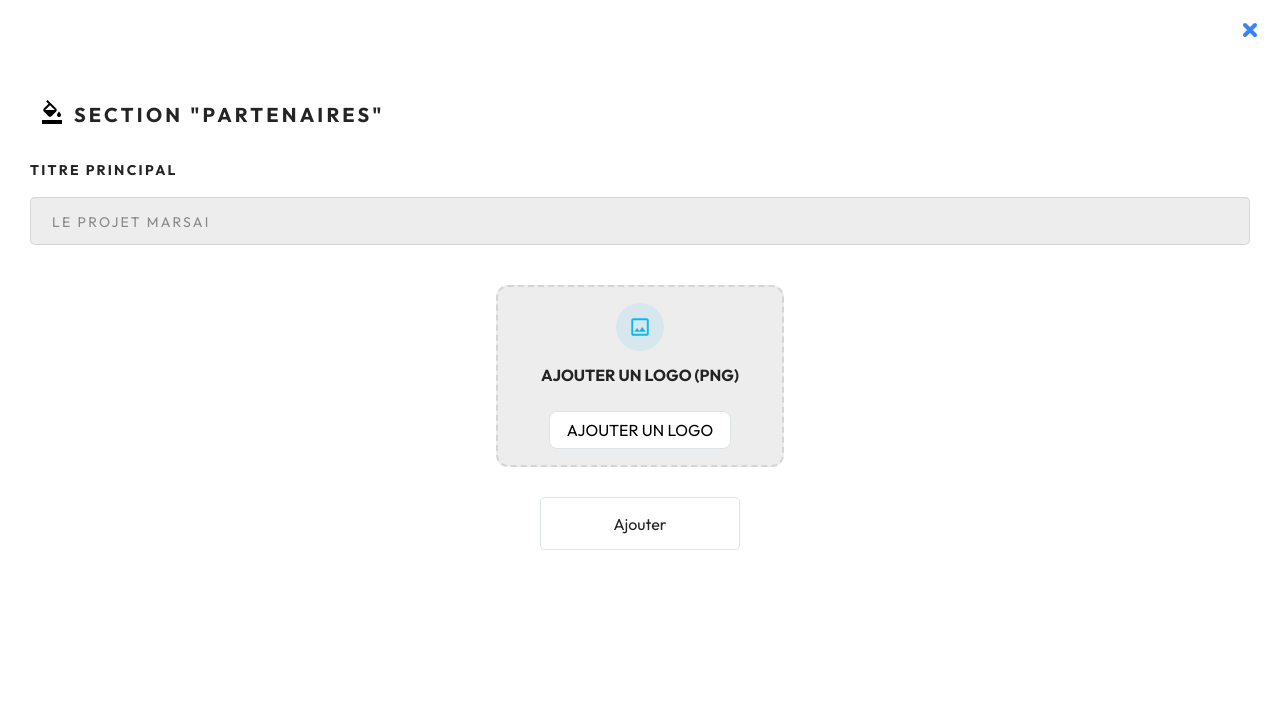
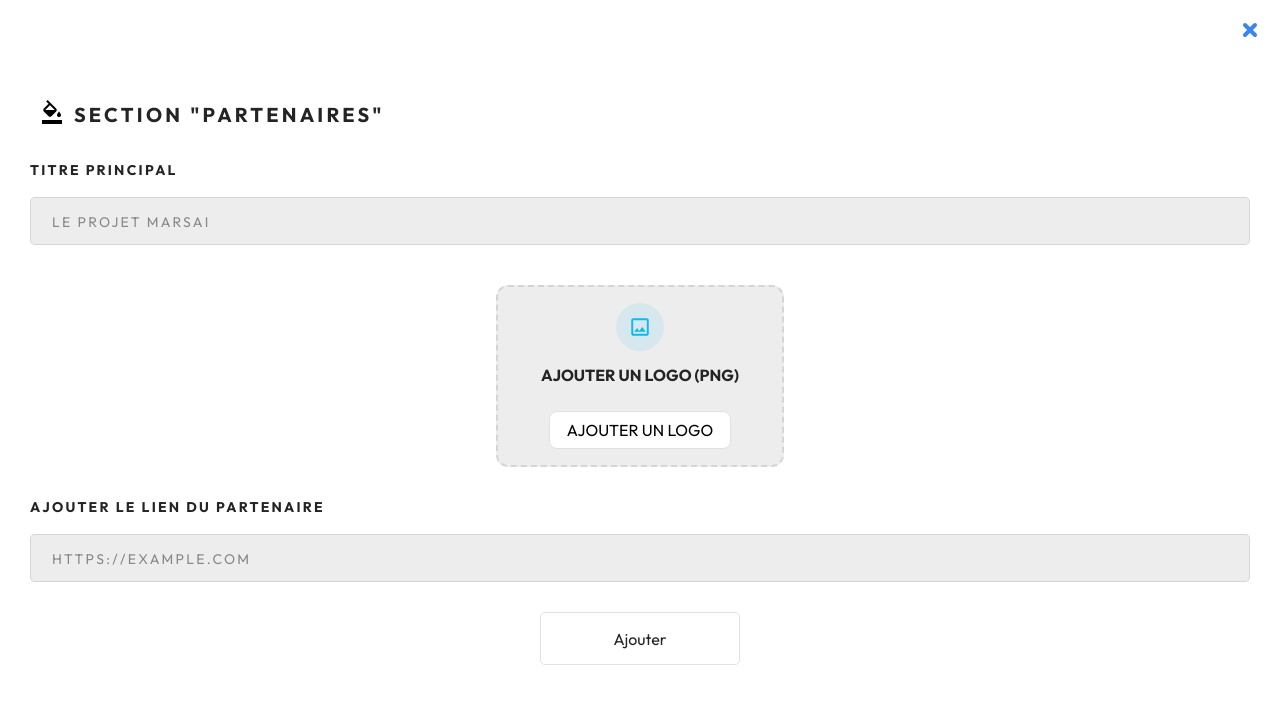
Before and after one commit to LorianaD/project_marsai-bordeaux-groupe_LVETM, a React (Vite) app in the folder front/: page /partnerform in a window 1280 px wide. Shown: the top 704 px of the page. Built offline with nearby package versions, Linux system fonts and the light colour scheme; no server answers.

Commit message:
fix partners

```diff
--- a/front/src/components/Form/CMS/Home/Partner.jsx
+++ b/front/src/components/Form/CMS/Home/Partner.jsx
@@ -85,6 +85,14 @@ function Partner() {
                         </label>
                     </div>
                 </div>
+
+                <div className="flex flex-col pb-[10px] justify-start gap-[16px] self-stretch uppercase placeholder:uppercase">
+                    <label htmlFor="url" className="text-[14px] font-semibold tracking-[2.24px]">
+                        Ajouter le lien du partenaire
+                    </label>
+                    <input type="text" id="url" name="url" value={values.url} onChange={handleChange} placeholder="https://example.com" className="placeholder:uppercase placeholder:text-[rgba(255, 255, 255, 0.70)] placeholder:text-[14px] placeholder:tracking-[2.24px] flex py-[11px] px-[21px] items-center self-stretch gap-[10px] rounded-[5px] border border-[rgba(0,0,0,0.10)] bg-[rgba(0,0,0,0.07)] dark:border-[rgba(255,255,255,0.10)] dark:bg-[rgba(255,255,255,0.07)] backdrop-blur-[2.4px]" />
+                </div>
+
                 <div className="w-full flex justify-center">
                     <button type="submit" className="flex w-[200px] h-[53px] items-center justify-center gap-[13px] px-[21px] py-[10px] rounded-[5px] border border-[#DBE3E6] bg-white dark:border-[rgba(0,0,0,0.11)] dark:bg-[#333]">
                         Ajouter
--- a/front/src/components/Home/SectionPartner.jsx
+++ b/front/src/components/Home/SectionPartner.jsx
@@ -11,6 +11,8 @@ function SectionPartner() {
     const [loading, setLoading] = useState(true);
     const [Message, setMessage] = useState("");
 
+    let isMounted = true;
+
     async function GetAllPartner() {
         // console.log("Fonction GetAllPartner OK");
 
@@ -23,11 +25,16 @@ function SectionPartner() {
             const res = await GetPartnerApi();
             // console.log("API response: ", res);
 
-            setPartners(Array.isArray(res.data) ? res.data : []);
+            const data = Array.isArray(res.data) ? res.data : [];
+
+            setPartners(data.slice(0,8));
 
         } catch (error) {
             console.error(error);
             setMessage("Erreur serveur");
+
+        } finally {
+            setLoading(false);
         }
 
     }
@@ -53,10 +60,10 @@ function SectionPartner() {
                     </span>
                 </h2>
             </div>
-            <div className="grid md:h-[146px] grid-cols-2 md:grid-cols-4 gap-[16px] self-stretch">
+            <div className="grid grid-cols-2 md:grid-cols-4 gap-[16px] self-stretch">
                 {partners.length > 0 && partners.map((p) => (
                     <div key={ p.id ?? p.name } className="flex items-center justify-center self-stretch justify-self-stretch row-span-1 col-span-1 rounded-[24px] border border-[rgba(128,128,128,0.05)] bg-[rgba(128,128,128,0.05)] dark:border-[rgba(255,255,255,0.05)] dark:bg-[rgba(255,255,255,0.05)]">
-                        <div className="w-[175px] md:w-[154px] md:h-[108px] flex items-center justify-center">
+                        <div className="w-[175px] md:w-[300px] md:h-[200px] flex items-center justify-center">
                             <img src={`${API_URL}${p.img}`} alt={p.name} />
                         </div>
                     </div>
```
